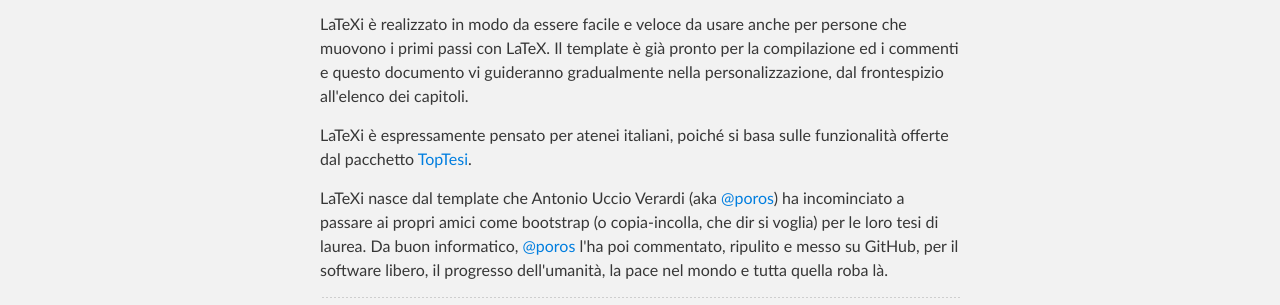
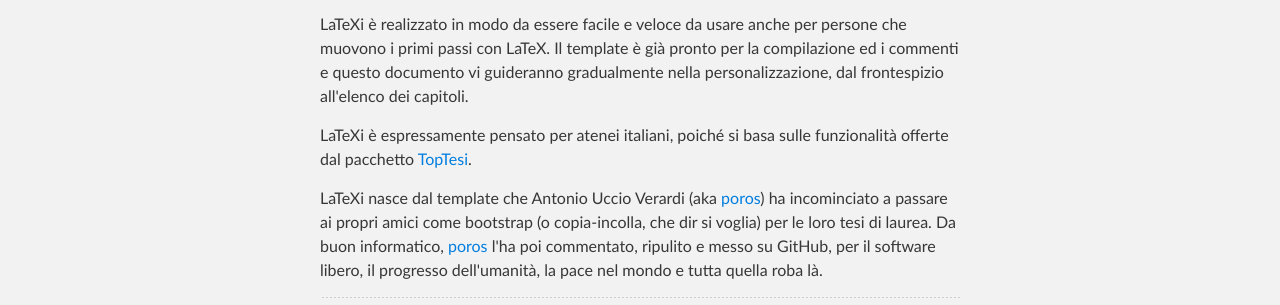
Before and after one commit to poros/LaTeXi, a plain HTML site: page index.html in a window 1280 px wide. Shown: the part 375-680 px from the top of the page. Drawn offline with Linux system fonts and the light colour scheme; a script that the page names is missing.

Commit message:
Removed @ from poros

```diff
--- a/index.html
+++ b/index.html
@@ -50,7 +50,7 @@
 
 <p>LaTeXi è espressamente pensato per atenei italiani, poiché si basa sulle funzionalità offerte dal pacchetto <a href="http://www.ctan.org/tex-archive/macros/latex/contrib/toptesi">TopTesi</a>.</p>
 
-<p>LaTeXi nasce dal template che Antonio Uccio Verardi (aka <a href="https://github.com/poros" class="user-mention">@poros</a>) ha incominciato a passare ai propri amici come bootstrap (o copia-incolla, che dir si voglia) per le loro tesi di laurea. Da buon informatico, <a href="https://github.com/poros" class="user-mention">@poros</a> l'ha poi commentato, ripulito e messo su GitHub, per il software libero, il progresso dell'umanità, la pace nel mondo e tutta quella roba là.</p>
+<p>LaTeXi nasce dal template che Antonio Uccio Verardi (aka <a href="https://github.com/poros" class="user-mention">poros</a>) ha incominciato a passare ai propri amici come bootstrap (o copia-incolla, che dir si voglia) per le loro tesi di laurea. Da buon informatico, <a href="https://github.com/poros" class="user-mention">poros</a> l'ha poi commentato, ripulito e messo su GitHub, per il software libero, il progresso dell'umanità, la pace nel mondo e tutta quella roba là.</p>
 
 <hr><h1>
 <a name="guida" class="anchor" href="#guida"><span class="octicon octicon-link"></span></a>Guida</h1>
```
